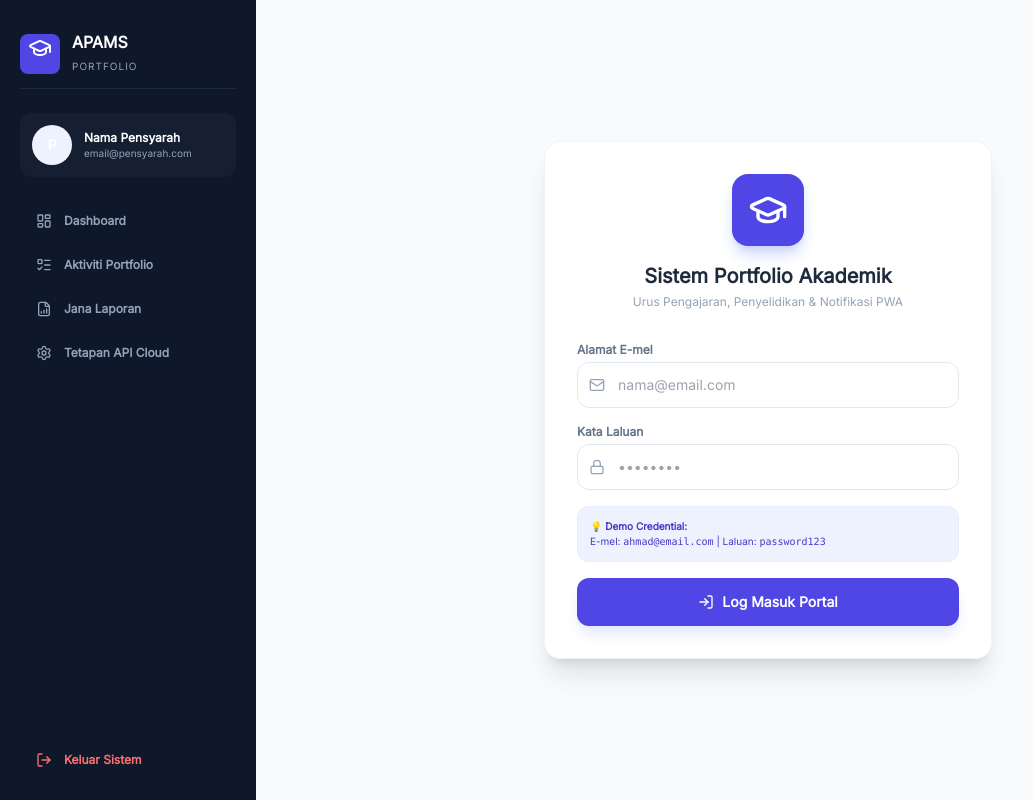
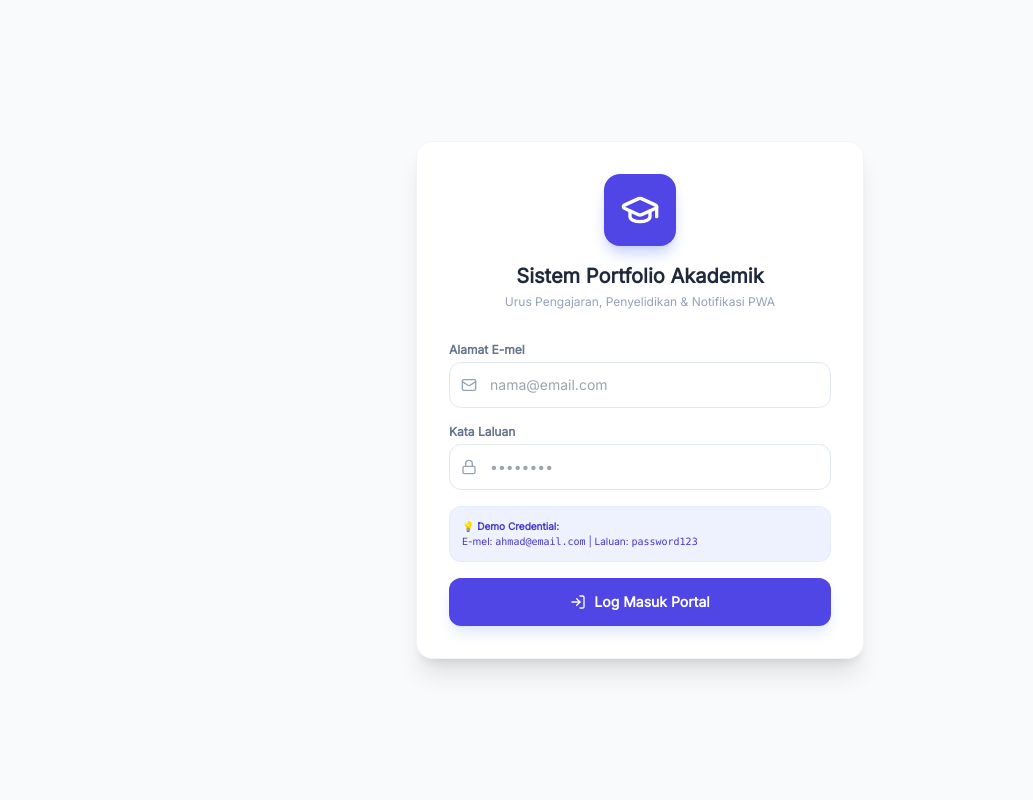
Before and after one commit to sulaimansabikan/apams, a plain HTML site: page index.html in a window 1280 px wide. Shown: the whole page, without its empty margins (0-1033 px from the left). Drawn offline with nearby package versions, Linux system fonts and the light colour scheme.

Commit message:
Refactor comments and sidebar visibility logic

```diff
--- a/index.html
+++ b/index.html
@@ -571,7 +571,7 @@
             lucide.createIcons();
         });
 
-        //        // VIEW NAVIGATION ENGINE
+        // VIEW NAVIGATION ENGINE
         function switchView(viewId) {
             // Hide all views
             const views = ["loginView", "dashboardView", "activitiesView", "reportsView", "settingsView"];
@@ -593,13 +593,15 @@
 
             if (viewId === "login") {
                 document.getElementById("loginView").classList.remove("hidden");
+                // Sembunyikan sidebar secara total di semua skrin semasa skrin login (mengelakkan override md:flex)
                 sidebar.classList.add("hidden");
+                sidebar.classList.remove("md:flex");
                 topHeader.classList.add("hidden");
                 botNav.classList.add("hidden");
             } else {
-                // Sembunyikan sidebar di skrin mobile, hanya tunjuk di skrin besar (md:flex)
+                // Tunjukkan sidebar hanya di skrin besar (md:flex) dan kekal sembuni di skrin kecil (hidden)
                 sidebar.classList.add("hidden");
-                sidebar.classList.remove("flex");
+                sidebar.classList.add("md:flex");
 
                 topHeader.classList.remove("hidden");
                 botNav.classList.remove("hidden");
@@ -639,7 +641,7 @@
             lucide.createIcons();
         }
 
-        //        // EXECUTE AUTH LOGIN
+        // EXECUTE AUTH LOGIN
         function executeLogin(event) {
             event.preventDefault();
             const email = document.getElementById("loginEmail").value.trim();
```
